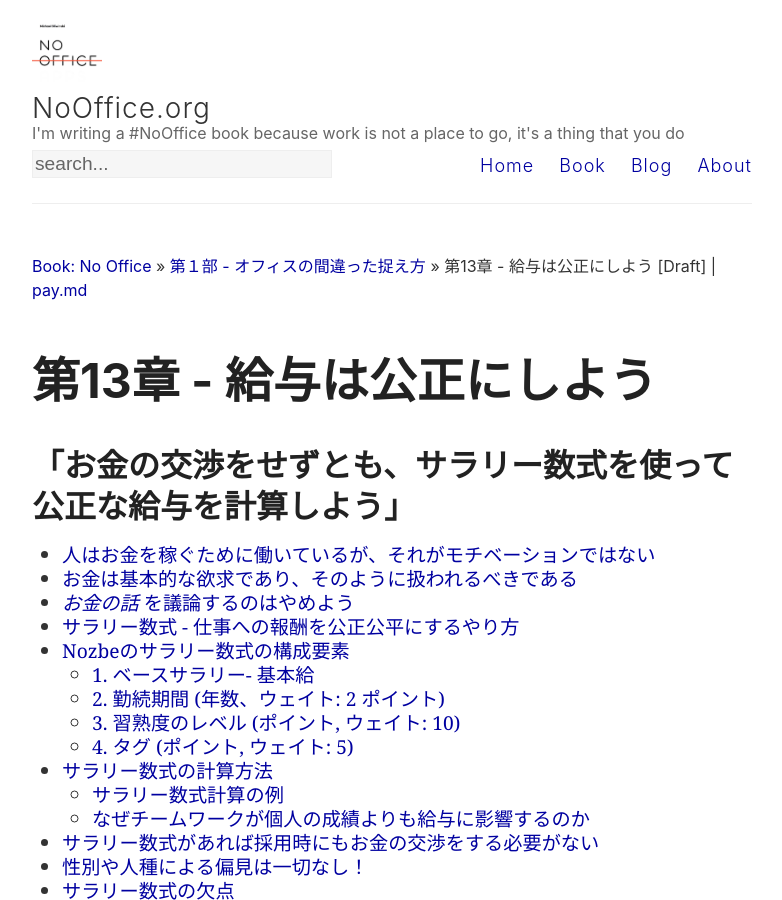
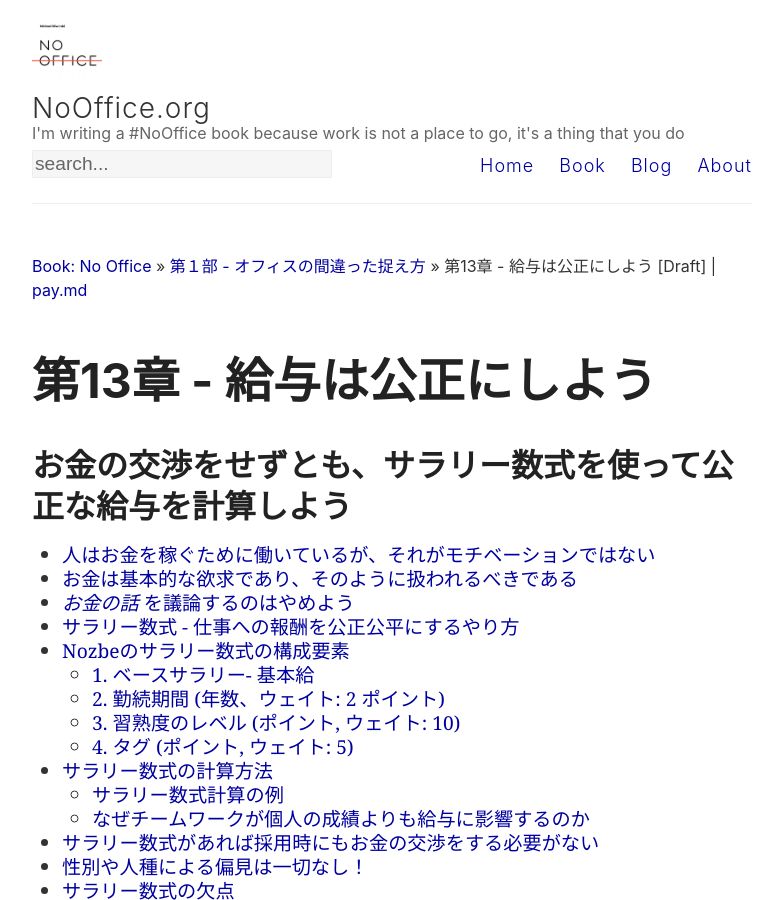
Before and after one commit to Nozbe/NoOffice.org, a Jekyll site: the page built from _jp/pay.md, in a window 1280 px wide and 900 px high. Shown: the whole window, without its empty margins (248-1030 px from the left). Built offline with Jekyll 4.4.1, drawn with Linux system fonts in a browser that asks for light colours.

Commit message:
Update pay.md

```diff
--- a/_jp/pay.md
+++ b/_jp/pay.md
@@ -1,7 +1,7 @@
 ---
 part: one
 title: 給与は公正にしよう
-subtitle: 「お金の交渉をせずとも、サラリー数式を使って公正な給与を計算しよう」
+subtitle: "お金の交渉をせずとも、サラリー数式を使って公正な給与を計算しよう"
 ---
 
 * TOC
```
